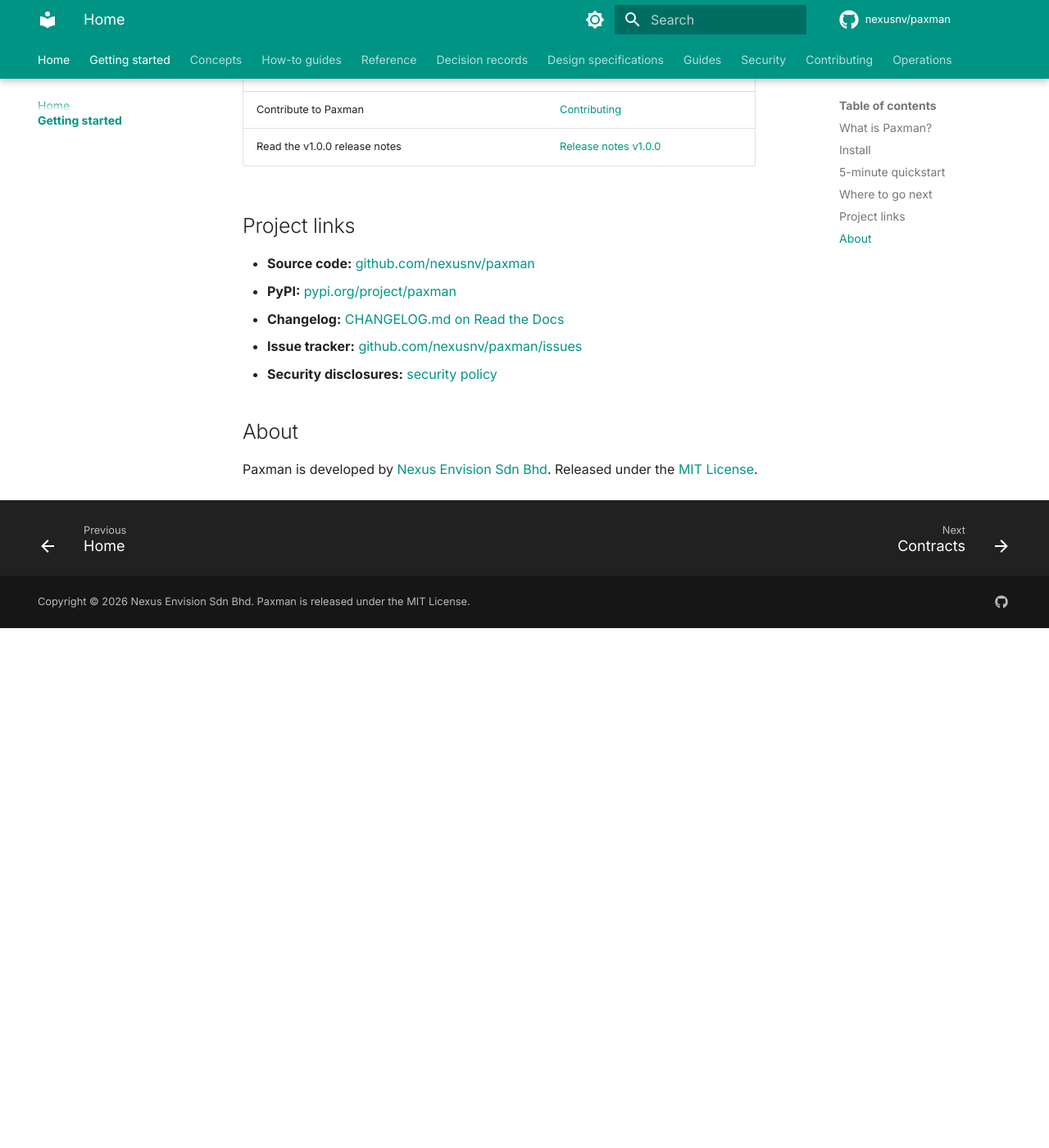
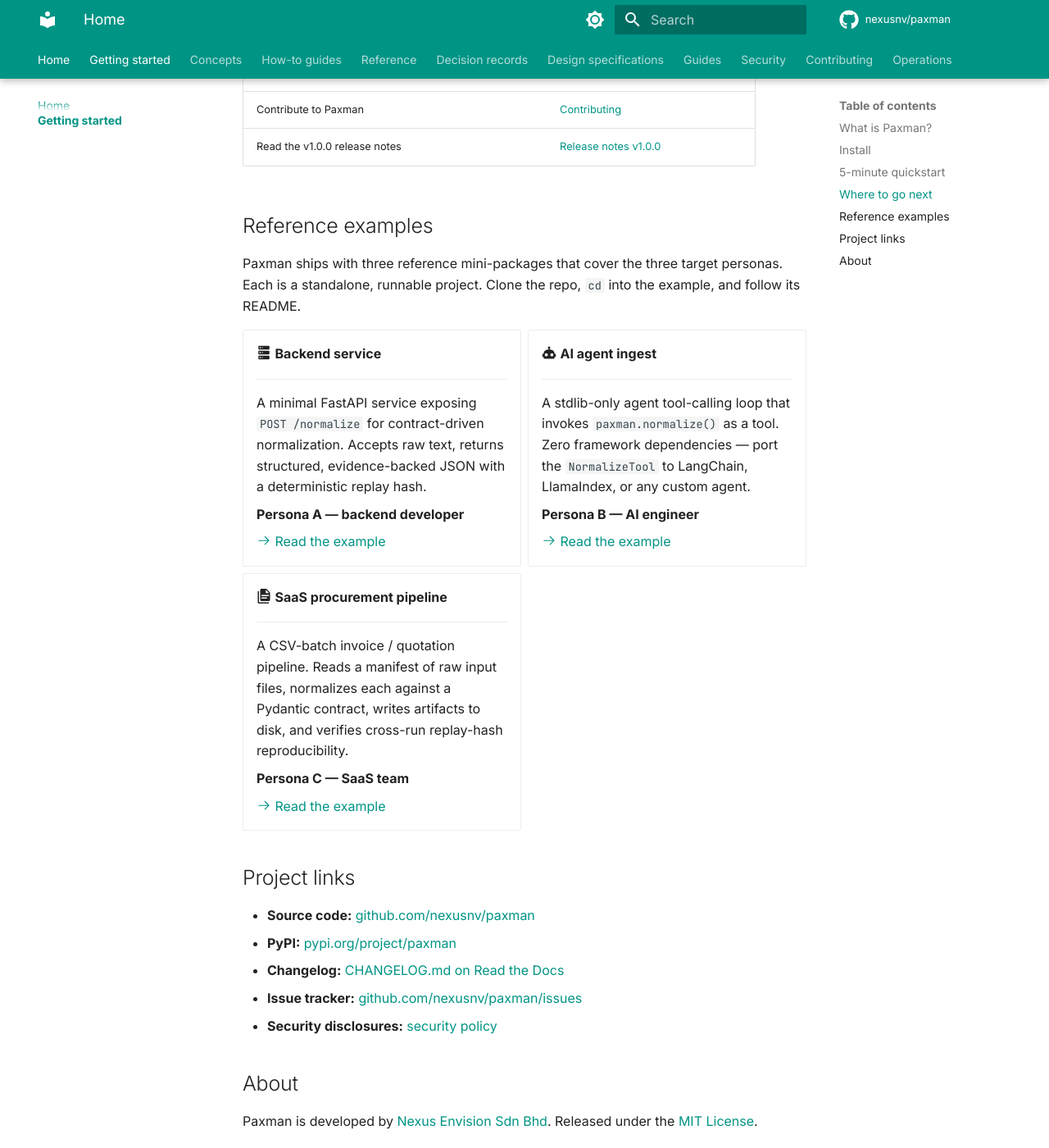
Before and after one commit to nexusnv/paxman, an MkDocs documentation site: the page built from docs/index.md, in a window 1280 px wide and 1400 px high, scrolled down 2057 px. Shown: the whole window at 82% size. Built offline with MkDocs 1.6.1 and Material for MkDocs 9.7.7, drawn with Linux system fonts in a browser that asks for light colours; comment, search, counter and statistics services are not loaded; before the commit the page ends 2823 px from its top, so only the background shows below that.

Commit message:
docs(index): add hero cards for the 3 reference examples (#21)
Surface the three shipped reference mini-packages
(backend_service, ai_agent_ingest, saas_procurement) as
Material-themed grid cards on the docs homepage, each tagged
with its target persona (backend developer / AI engineer /
SaaS team) and linked to its GitHub directory.

This closes the '3 reference examples linked as hero cards on
homepage' item in the V1.0.x static-site adoption DoD. MkDocs
material theme is already configured (mkdocs.yml); no plugin or
config change is needed. Docs build is verified with
'mkdocs build --strict' (exit 0).

```diff
--- a/docs/index.md
+++ b/docs/index.md
@@ -82,6 +82,55 @@
 | Contribute to Paxman | [Contributing](contributing/index.md) |
 | Read the v1.0.0 release notes | [Release notes v1.0.0](concepts/RELEASE_NOTES_v1.0.0.md) |
 
+## Reference examples
+
+Paxman ships with three reference mini-packages that cover the three
+target personas. Each is a standalone, runnable project. Clone the
+repo, `cd` into the example, and follow its README.
+
+<div class="grid cards" markdown>
+
+-   :material-server: **Backend service**
+
+    ---
+
+    A minimal FastAPI service exposing `POST /normalize` for
+    contract-driven normalization. Accepts raw text, returns
+    structured, evidence-backed JSON with a deterministic replay
+    hash.
+
+    **Persona A — backend developer**
+
+    [:octicons-arrow-right-24: Read the example](https://github.com/nexusnv/paxman/tree/main/examples/backend_service)
+
+-   :material-robot: **AI agent ingest**
+
+    ---
+
+    A stdlib-only agent tool-calling loop that invokes
+    `paxman.normalize()` as a tool. Zero framework dependencies —
+    port the `NormalizeTool` to LangChain, LlamaIndex, or any custom
+    agent.
+
+    **Persona B — AI engineer**
+
+    [:octicons-arrow-right-24: Read the example](https://github.com/nexusnv/paxman/tree/main/examples/ai_agent_ingest)
+
+-   :material-file-document-multiple: **SaaS procurement pipeline**
+
+    ---
+
+    A CSV-batch invoice / quotation pipeline. Reads a manifest of
+    raw input files, normalizes each against a Pydantic contract,
+    writes artifacts to disk, and verifies cross-run replay-hash
+    reproducibility.
+
+    **Persona C — SaaS team**
+
+    [:octicons-arrow-right-24: Read the example](https://github.com/nexusnv/paxman/tree/main/examples/saas_procurement)
+
+</div>
+
 ## Project links
 
 - **Source code:** [github.com/nexusnv/paxman](https://github.com/nexusnv/paxman)
```
Also changed, not shown: docs/operations/changelog.md (+11 -0 lines).
